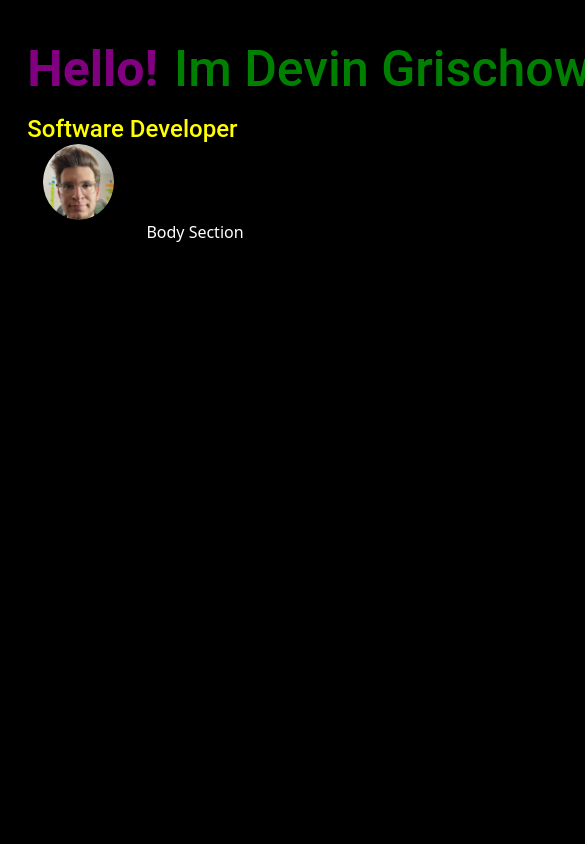
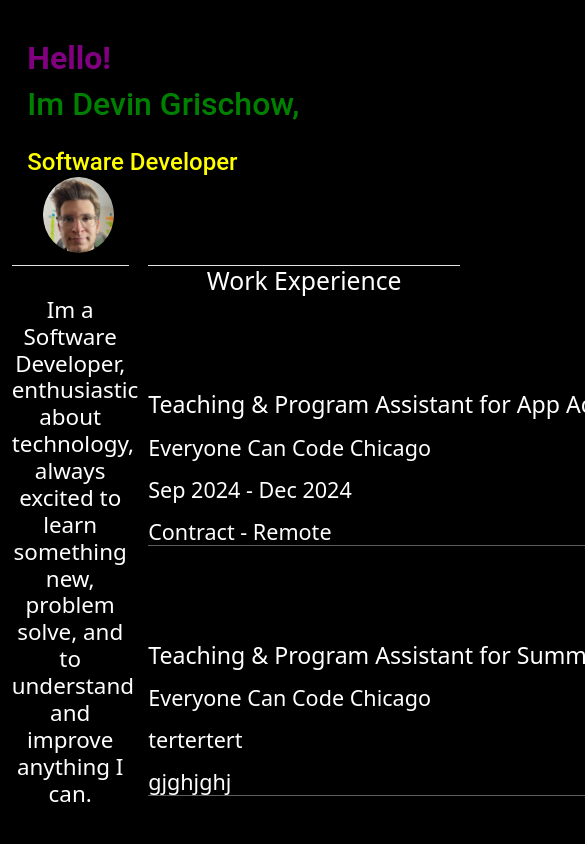
Before and after one commit to devingrischow/devin_grischow-portfolio-react-mui, a React (Create React App) app: page / in a window 390 px wide. Shown: the top 844 px of the page, 585 px wide, since content can reach past the window. Built offline with nearby package versions, Linux system fonts and the light colour scheme.

Commit message:
Integrated Contact Info Cells Start and Work Experience Start. Integrated Sticky Side Section for contact info. Moving Onto Showcase Section and soon phone compatibility for sticky layout to mobile layout.

```diff
--- a/src/App.js
+++ b/src/App.js
@@ -1,5 +1,8 @@
 import PortfolioPicture from './images/Portfolio Photo.png'
 import './App.css';
+
+import useMediaQuery from '@mui/material/useMediaQuery';
+
 
 import Box from '@mui/material/Box';
 import Container from '@mui/material/Container';
@@ -7,6 +10,15 @@
 import Avatar from '@mui/material/Avatar';
 
 import { styled } from '@mui/material/styles';
+
+import { PortfolioColors } from './ui/colors'
+
+
+
+
+//Data Imports for elements
+import { workExperience } from './data/work-experience';
+import { ContactInfo } from './data/contact-info'
 
 
 //Custom Components styled from other components, for easy use declaration
@@ -29,16 +41,19 @@
 
 }));
 
-const fontSize = 50
+const fontSize = '2rem'
 
 const HelloText = styled('h1')(({ theme }) => ({
   color:'purple',
   width: 'fit-content',
   display:'block',
   fontWeight:'600',
+  paddingInlineEnd: '0.2em',
 
 
   fontSize:fontSize,
+
+  wordBreak: 'break-word',
 
 
   fontFamily:'roboto'
@@ -50,18 +65,27 @@
   width: 'fit-content',
   display:'block',
 
+  textAlign: 'start',
+
+
 
   fontFamily:'roboto',
 
   fontSize:fontSize,
 
-  maxLines:'1',
+
+
+  wordBreak: 'break-word',
+
+
 }));
 
 
 
 const TitleText = styled('h3')(({ theme }) => ({
   color:'yellow',
+
+
 
   fontFamily:'roboto',
 
@@ -80,7 +104,15 @@
     { NameAndImageHeader() }
 
 
+
+    { ContactsAndWorkExperienceStackVertical() }
+
+
+
+
     <p>Body Section</p>
+
+
 
 
 
@@ -111,6 +143,7 @@
 
 
       marginTop: '10vmin',
+      marginBottom: '3vmin',
       //
       marginLeft: '7vw',
       marginRight:'2vw',
@@ -152,21 +185,27 @@
 
 function NameAndTitle(){
   return (
-    <Box sx={{
+
+    <Stack
+    spacing={2}
+
+    sx={ {
       justifyContent: "center",
-      alignItems: "center",
-      // width: '100%',
-    }}>
-      <Stack spacing={2}>
-        <CenteredStack
-         spacing={2}
-         direction="row"
-         sx={ { paddingRight: '6vw'} }
+    } }
+    >
+    <Box
 
-          ><HelloText>Hello!</HelloText> <ImDevinText className='text-truncate'>Im Devin Grischow,</ImDevinText></CenteredStack>
+    sx={ {
+      display: 'flex',
+      flexWrap: 'wrap',
+      // marginRight: '6vw'
+    } }
+    > <HelloText >Hello!</HelloText> <ImDevinText >Im Devin Grischow,</ImDevinText> </Box>
+
+
+
     <TitleText>Software Developer</TitleText>
     </Stack>
-    </Box>
 
   );
 }
@@ -184,10 +223,270 @@
 
 
 
+//contacts also has 2 different versions.
+//Horizontal uses the laid out components, side by side,
+//vertical will use contacts on side by side with work experience
+
+
 //Contact Container
+//Uses 2 different versions. 1 vertical, 2 horizontal
+function ContactsAndWorkExperienceStackVertical(){
+  // const matches = useMediaQuery('(min-width:600px)');
+
+
+
+
+  //Its always Contacts paired with wExperience,
+  //Position of contacts may change and so may wExperience,
+  //But wExperience will always be a column
+  return (
+
+    <Stack
+    direction="row"
+
+    sx={ {
+
+
+
+      //Content will always be in the center, flex parameters however, WILL change
+      display:'flex',
+
+
+
+
+      justifyContent: "space-evenly",
+      alignItems: "start",
+    } }
+
+    >
+
+    { VerticalContactsContainer() }
+
+
+    { WorkExperienceColumn() }
+
+
+
+    </Stack>
+
+  )
+
+}
+
+
+function HorizontalContatsLayout(){
+
+}
+
+function VerticalContactsContainer(){
+
+  //Internal width for the vertical container
+  const width = '30vw'
+
+  const smallLabelVerticalPaddingAmount = '8vmin'
+
+
+
+  const SmallAboutMeLabel = styled('h2')(({ theme }) => ({
+
+
+    paddingTop:smallLabelVerticalPaddingAmount,
+    paddingBottom:smallLabelVerticalPaddingAmount,
+
+
+
+    fontSize:'1.4rem'
+
+
+
+  }));
+
+
+
+
+
+  return(
+    <Stack
+
+    sx={ {
+
+      position:'sticky',
+      top:'50px',
+
+      width:width,
+      //Border Between this cell and the next info cells
+      borderBottom:1,
+      borderTop: 1,
+
+      borderColor:PortfolioColors.SectionDivider,
+
+
+      marginLeft:'3vw',
+      marginRight:'5vw'
+
+    } }>
+
+    <SmallAboutMeLabel>
+    {ContactInfo.quickAboutMe}
+    </SmallAboutMeLabel>
+
+
+    {
+      //Each Subsiquent Item Occur from a box
+
+    }
+
+    </Stack>
+  )
+}
+
+
+
+
+
+
+
+
+
+
+
+
+
+
+
+
+
+
 
 
 //Work Experience Container
+//wExperience Will Only ever be a Column,
+//Position may change, but colum stack layout will not.
+function WorkExperienceColumn(){
+
+  //Rather than built buy hand, iterated over using for loops.
+  //More Modular + Faster
+  const workExperiences = workExperience.map( wE =>
+    WorkExperienceCell(
+      wE.workTitleText,
+
+      wE.employerName,
+      wE.workTime,
+      wE.workType
+    )
+  );
+
+
+  //Work Experience Colum Gets Topped with a Dividing Bar
+  //This is mirrored on Contacts Info for another divder/seperator
+  const WorkExperienceHeaderLabel = styled('h2')(({ theme }) => ({
+  }));
+
+
+  return (
+    <Stack
+    //started with 6
+    spacing={12}
+
+    //Border
+    sx={ {
+
+
+
+      width:'80vw',
+
+      marginRight:'3vw',
+
+
+
+      borderTop: 1,
+      borderColor:PortfolioColors.SectionDivider,
+
+
+
+
+
+    } }
+
+    >
+
+
+
+    <WorkExperienceHeaderLabel>
+    Work Experience
+    </WorkExperienceHeaderLabel>
+
+
+
+
+
+
+
+    {workExperiences}
+
+
+
+
+
+
+
+
+
+    </Stack>
+  )
+
+}
+
+
+function WorkExperienceCell(workTitleText, employerName ,workTime, workType) {
+
+  const PositionNameText = styled('h3')(({ theme }) => ({
+       textAlign:'start'
+  }));
+
+  //Txt for Place, Date, and work type (contact/remote/full/part)
+  const SubInfoHeader = styled('h4')(({ theme }) => ({
+    textAlign:'start'
+  }));
+
+  //Each Cell NEEDS line at the bottom
+  return (<Stack
+    spacing={2}
+    sx={ {
+
+      width: 'max-content',
+
+
+      borderBottom: 1,
+
+      borderColor: PortfolioColors.InfoDivider,
+
+
+    } }
+
+    >
+
+
+
+    <PositionNameText>
+    { workTitleText}
+    </PositionNameText>
+
+    <SubInfoHeader>
+    {employerName}
+    </SubInfoHeader>
+    <SubInfoHeader>
+    {workTime}
+    </SubInfoHeader>
+    <SubInfoHeader>
+    {workType}
+    </SubInfoHeader>
+
+
+
+    </Stack>)
+
+  }
 
 
 
--- /dev/null
+++ b/src/data/contact-info.js
@@ -0,0 +1,7 @@
+export const ContactInfo = {
+    quickAboutMe:"Im a Software Developer, enthusiastic about technology, always excited to learn something new, problem solve, and to understand and improve anything I can.",
+
+    email:"devingrischow@outlook.com",
+    phoneNum:"(708)-227-4381",
+    linkedIn_link:"https://www.linkedin.com/in/devin-grischow-11b281258/"
+}
--- /dev/null
+++ b/src/data/work-experience.js
@@ -0,0 +1,33 @@
+export const workExperience = [
+
+    {
+        workTitleText: "Teaching & Program Assistant for App Accelerator 2024",
+        employerName:"Everyone Can Code Chicago",
+        workTime:"Sep 2024 - Dec 2024",
+        workType:"Contract - Remote"
+    },
+
+    {
+        workTitleText: "Teaching & Program Assistant for Summer AI 2024",
+        employerName:"Everyone Can Code Chicago",
+        workTime:"tertertert",
+        workType:"gjghjghj"
+    },
+
+    {
+        workTitleText: "Teaching & Program Assistant for Summer AI 2024",
+        employerName:"Everyone Can Code Chicago",
+        workTime:"tertertert",
+        workType:"gjghjghj"
+    },
+
+
+    {
+        workTitleText: "Teaching & Program Assistant for Summer AI 2024",
+        employerName:"Everyone Can Code Chicago",
+        workTime:"tertertert",
+        workType:"gjghjghj"
+    },
+
+
+]
--- a/src/index.js
+++ b/src/index.js
@@ -3,6 +3,8 @@
 import App from './App';
 
 //Top Takes Priority
+
+import './styles/cssReset.css'
 
 import 'bootstrap/dist/css/bootstrap.css';
 
--- /dev/null
+++ b/src/styles/cssReset.css
@@ -0,0 +1,52 @@
+/* This file just resets CSS, its used so I can call in a order what I want cleared then added. */
+/*             CSS Reset                    */
+
+/*
+   http://meyerweb.com/eric/tools/css/reset/
+   v2.0 | 20110126
+   License: none (public domain)
+*/
+
+html, body, div, span, applet, object, iframe,
+h1, h2, h3, h4, h5, h6, p, blockquote, pre,
+a, abbr, acronym, address, big, cite, code,
+del, dfn, em, img, ins, kbd, q, s, samp,
+small, strike, strong, sub, sup, tt, var,
+b, u, i, center,
+dl, dt, dd, ol, ul, li,
+fieldset, form, label, legend,
+table, caption, tbody, tfoot, thead, tr, th, td,
+article, aside, canvas, details, embed,
+figure, figcaption, footer, header, hgroup,
+menu, nav, output, ruby, section, summary,
+time, mark, audio, video {
+	margin: 0;
+	padding: 0;
+	border: 0;
+	font-size: 100%;
+	font: inherit;
+	vertical-align: baseline;
+}
+/* HTML5 display-role reset for older browsers */
+article, aside, details, figcaption, figure,
+footer, header, hgroup, menu, nav, section {
+	display: block;
+}
+body {
+	line-height: 1;
+}
+ol, ul {
+	list-style: none;
+}
+blockquote, q {
+	quotes: none;
+}
+blockquote:before, blockquote:after,
+q:before, q:after {
+	content: '';
+	content: none;
+}
+table {
+	border-collapse: collapse;
+	border-spacing: 0;
+}
--- /dev/null
+++ b/src/ui/colors.js
@@ -0,0 +1,17 @@
+//Colors Used Throughout the Portfolio
+
+
+export const PortfolioColors = {
+    //Color Info stored in map
+
+    SectionDivider:'#E2E2E2',
+
+
+
+
+    InfoDivider:'#5E5E5E'
+
+
+
+
+}
```
Lines whose indentation alone changed are shown as unchanged.
